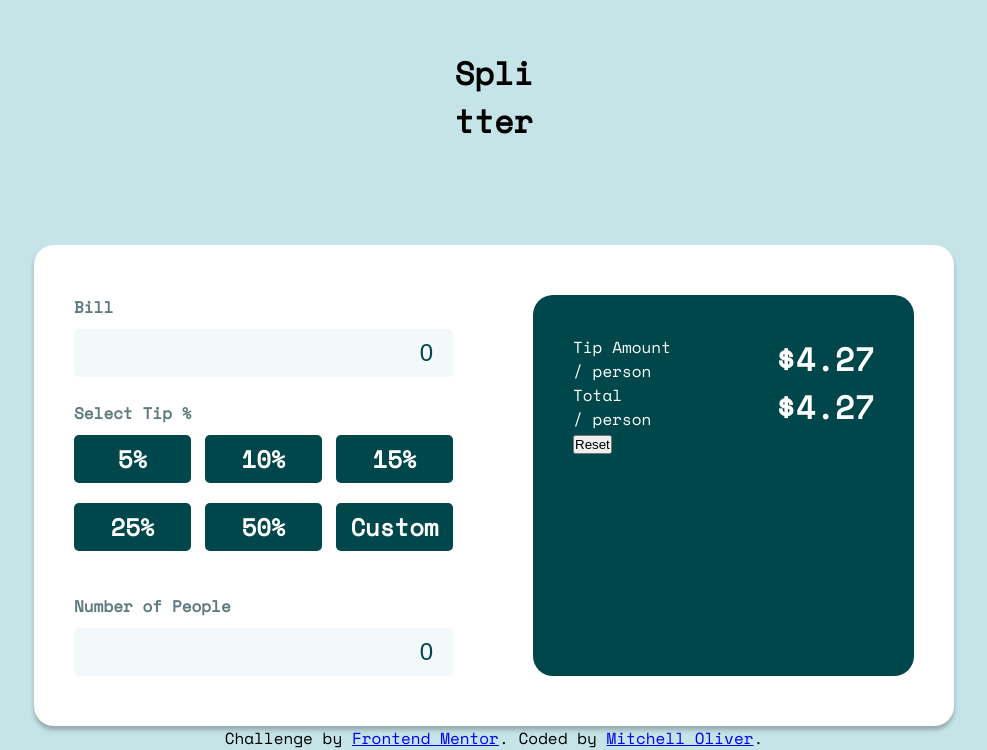
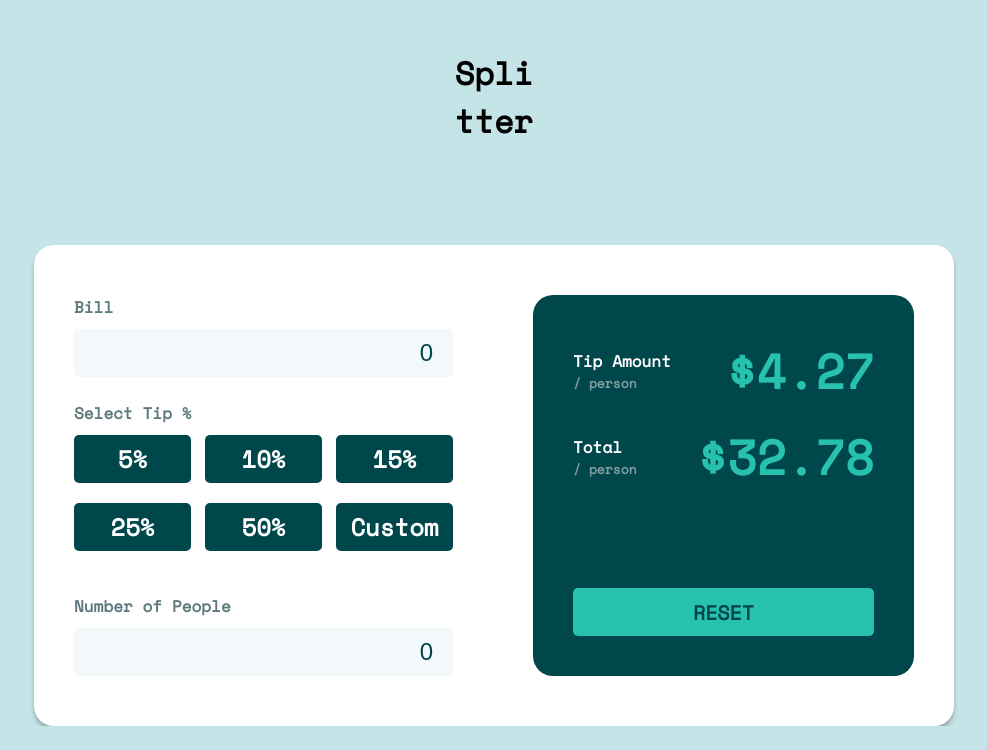
Before and after one commit to Mitch4sho/Tip-calculator, a React (Create React App) app: page / in a window 1280 px wide. Shown: the part 114-864 px from the top of the page, without its empty margins (146-1133 px from the left). After the commit the page ends 840 px from the top, so only its background shows below. Built offline with nearby package versions, Linux system fonts and the light colour scheme.

Commit message:
Output comonponet is done with styles and functions and props passed to it

```diff
--- a/src/App.js
+++ b/src/App.js
@@ -42,14 +42,7 @@ function App() {
           onCustom={setActive}
           active={active}
         />
-        <Output />
-      </div>
-      <div class="attribution">
-        Challenge by{" "}
-        <a href="https://www.frontendmentor.io?ref=challenge" target="_blank">
-          Frontend Mentor
-        </a>
-        . Coded by <a href="#">Mitchell Oliver</a>.
+        <Output bill={bill} tip={tip} people={people} />
       </div>
     </div>
   );
--- a/src/components/Output component/Output.css
+++ b/src/components/Output component/Output.css
@@ -1,4 +1,7 @@
 .output-component {
+  display: flex;
+  flex-direction: column;
+  justify-content: space-between;
   background-color: #00474b;
   color: #ffff;
   width: 413px;
@@ -10,4 +13,32 @@
 .total-container {
   display: flex;
   justify-content: space-between;
+  align-items: center;
+  margin-bottom: 15px;
 }
+
+.total-container p {
+  color: #7f9d9f;
+  font-size: 13px;
+  font-weight: bold;
+}
+
+.total-value {
+  color: #26c2ae;
+  font-size: 48px;
+  font-weight: bold;
+}
+
+.reset-btn {
+  width: 100%;
+  height: 48px;
+  background-color: #26c2ae;
+  color: #00474b;
+  font-family: "Space Mono";
+  font-size: 20px;
+  font-weight: 900;
+  border: none;
+  border-radius: 5px;
+  text-align: center;
+  cursor: pointer;
+}
--- a/src/components/Output component/Output.js
+++ b/src/components/Output component/Output.js
@@ -2,12 +2,14 @@ import React from "react";
 import Total from "./Total.js";
 import "./Output.css";
 
-const Output = () => {
+const Output = ({ bill, tip, people }) => {
   return (
     <div className="output-component">
-      <Total value="Tip Amount" />
-      <Total value="Total" />
-      <button className="reset-btn">Reset</button>
+      <section className="total-section">
+        <Total value="Tip Amount" amount={4.27} />
+        <Total value="Total" amount={32.78} />
+      </section>
+      <button className="reset-btn">RESET</button>
     </div>
   );
 };
--- a/src/components/Output component/Total.js
+++ b/src/components/Output component/Total.js
@@ -1,13 +1,13 @@
 import React from "react";
 
-const Total = ({ value }) => {
+const Total = ({ value, amount }) => {
   return (
     <div className="total-container">
       <div>
-        <p>{value}</p>
+        <h4>{value}</h4>
         <p>/ person</p>
       </div>
-      <h1>$4.27</h1>
+      <div className="total-value">{amount ? `$${amount}` : 0}</div>
     </div>
   );
 };
```
